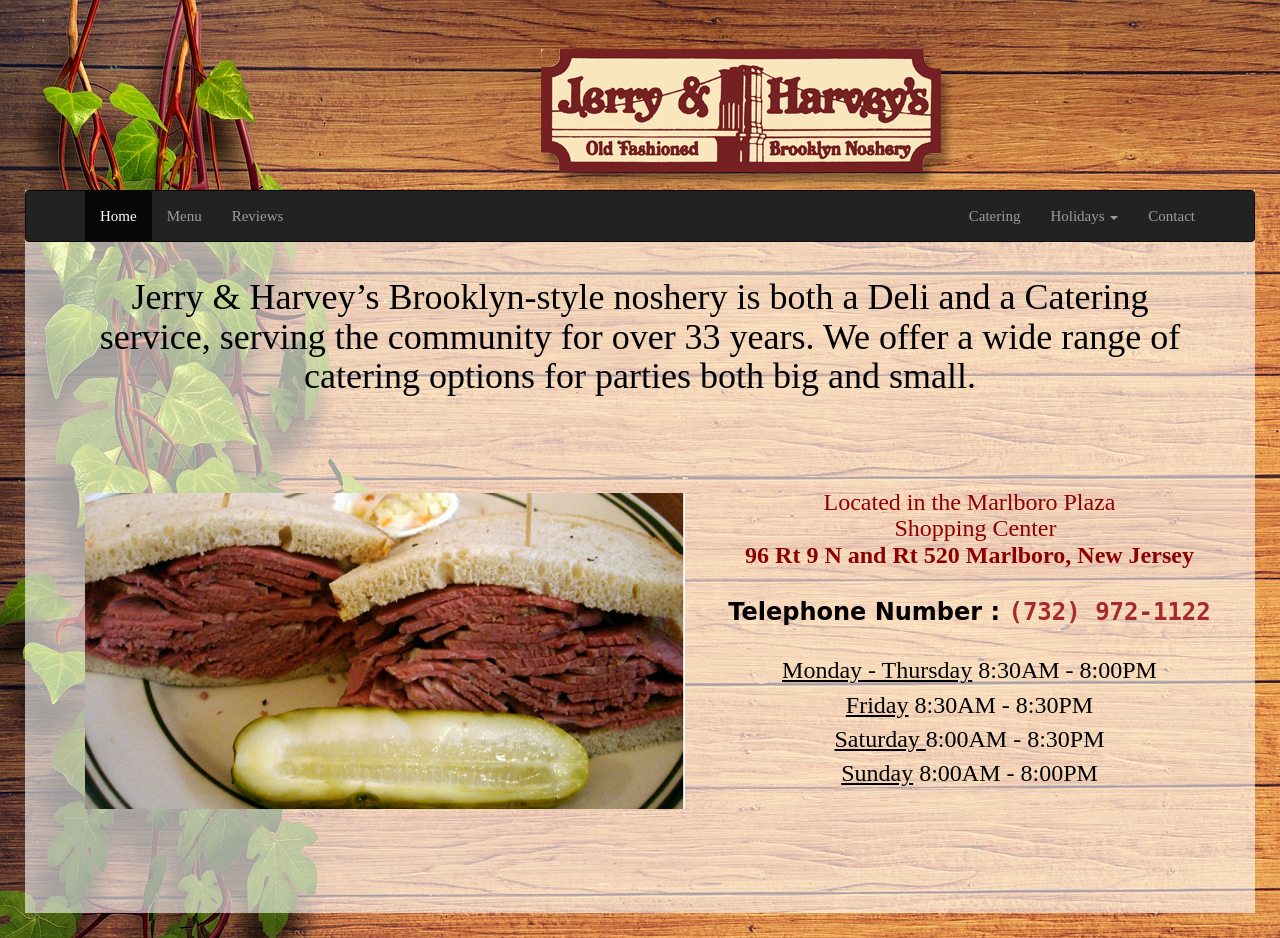
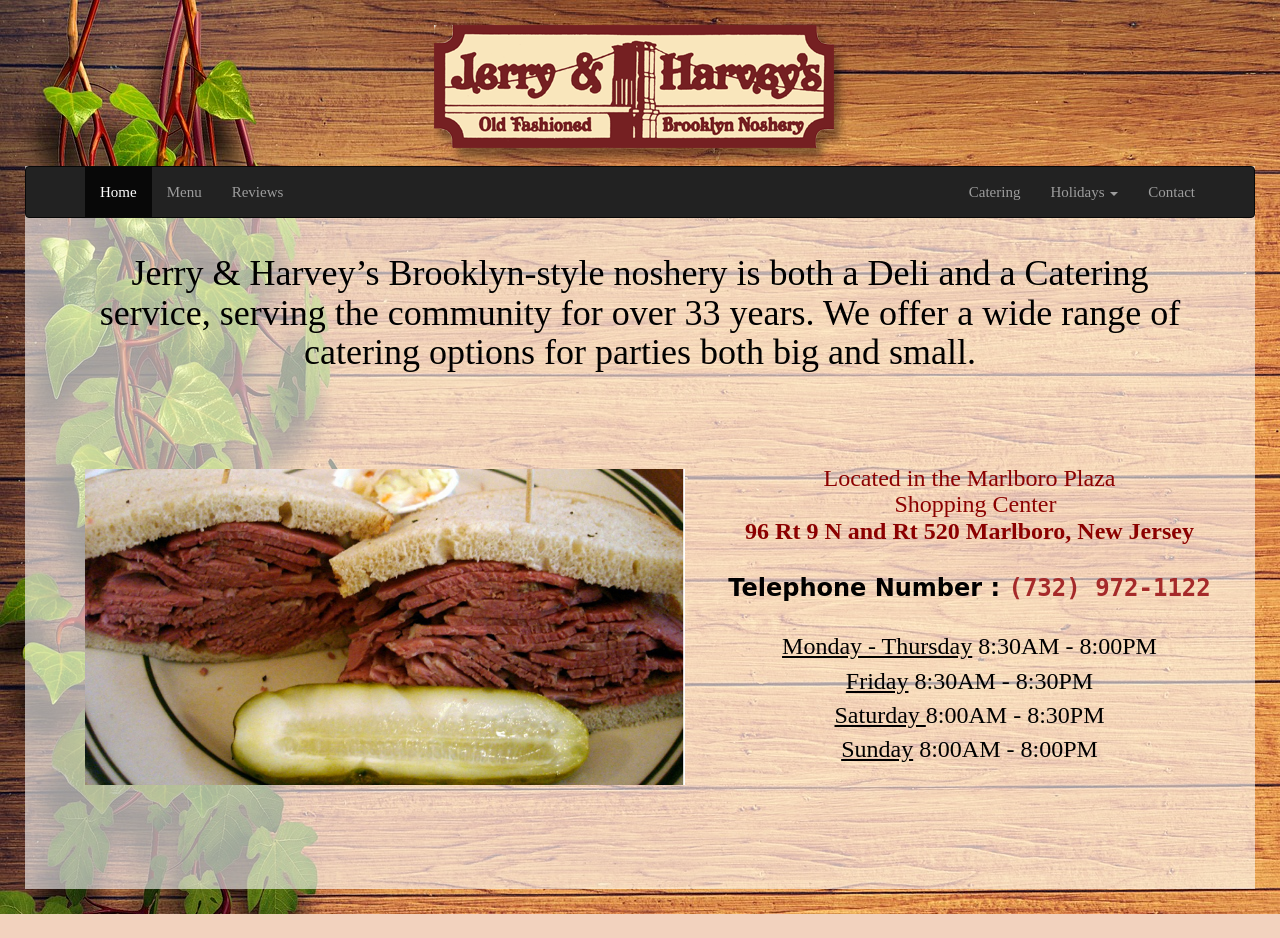
Before and after one commit to whitleyblaine/jerry_harveys, a PHP site: page /index.php in a window 1280 px wide. After the commit the page ends 914 px from the top, so only its background shows below. Run offline with PHP 8.4, Linux system fonts and the light colour scheme; some libraries are stand-ins or nearby versions.

Commit message:
Fixed header logo on home page

```diff
--- a/assets/stylesheets/style.css
+++ b/assets/stylesheets/style.css
@@ -140,8 +140,8 @@ You also need to include this conditional style in the <head> of your HTML file
 }
 
 #logoHome{
-  position: relative;
-  margin-left: 42%;
+  margin: 0 auto;
+  display: block;
 }
 
 /*Navbar*/
@@ -167,11 +167,6 @@ You also need to include this conditional style in the <head> of your HTML file
 }
 
 /*Media Queries for Logo*/
-
-img.center {
-  display: block;
-  margin: 2em auto 0 auto;
-}
 
 .sidebar1 {
     background: #F17153;
```
